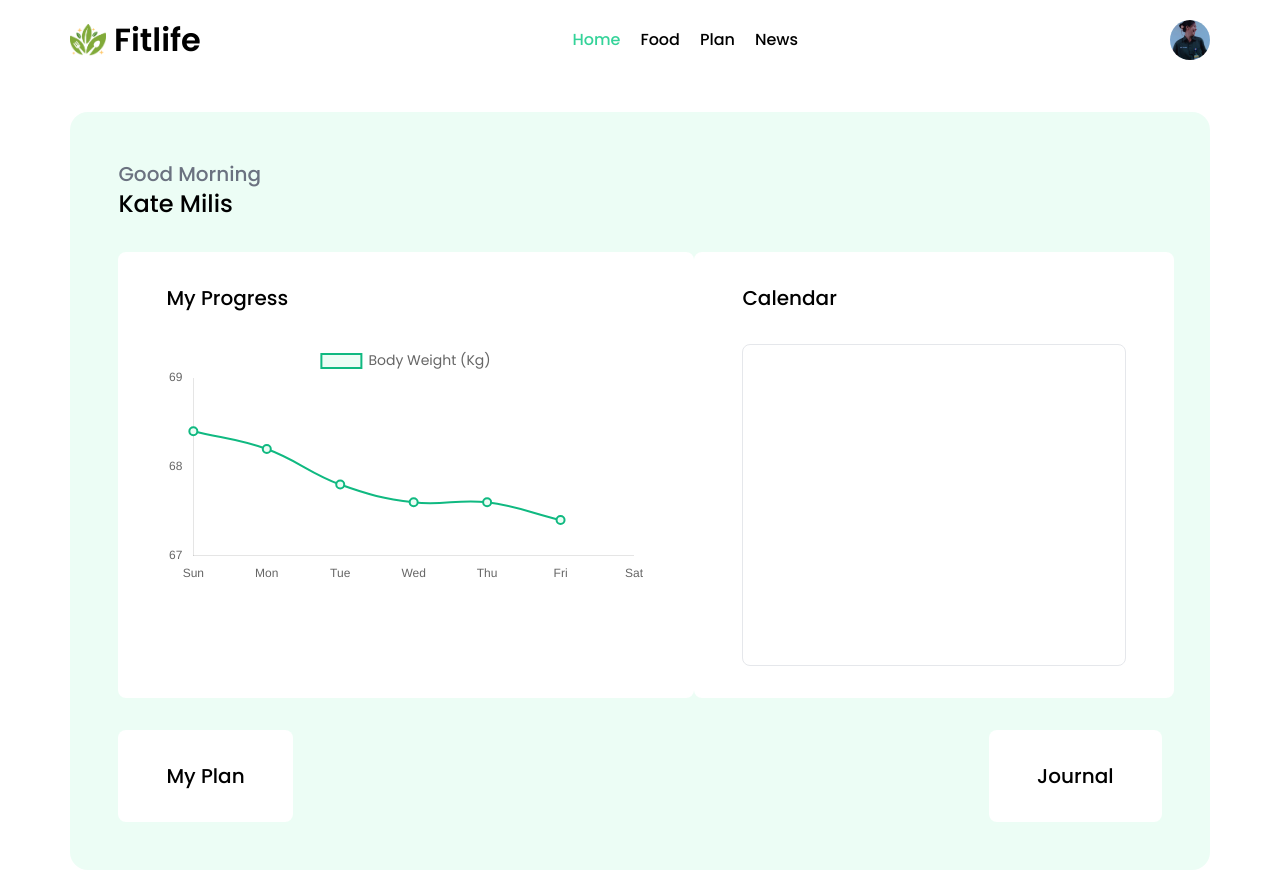
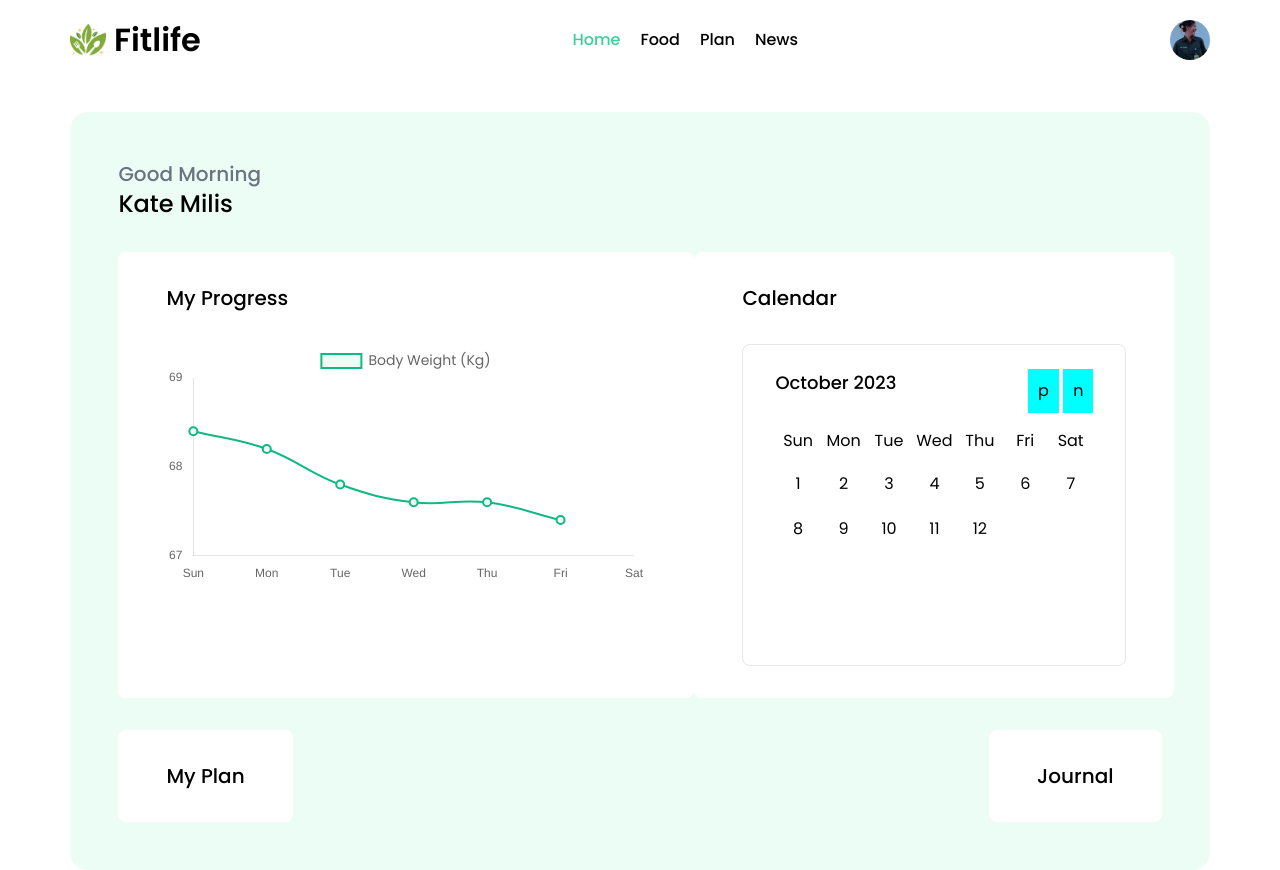
Before and after one commit to julubis/macro13-project, a plain HTML site: page home.html in a window 1280 px wide. Drawn offline with nearby package versions, Linux system fonts and the light colour scheme.

Commit message:
add calendar

```diff
--- a/home.html
+++ b/home.html
@@ -42,7 +42,29 @@
         </section>
         <section class="two">
           <h2 class="text-medium text-2">Calendar</h2>
-          <div class="calendar"></div>
+          <div class="calendar">
+            <div class="header">
+              <p class="text-medium text-3">October 2023</p>
+              <div class="btn-group">
+                <button>p</button>
+                <button>n</button>
+              </div>
+            </div>
+            <div class="body">
+              <div class="day">
+                <p>Sun</p>
+                <p>Mon</p>
+                <p>Tue</p>
+                <p>Wed</p>
+                <p>Thu</p>
+                <p>Fri</p>
+                <p>Sat</p>
+              </div>
+              <div class="date">
+                <button>1</button><button>2</button><button>3</button><button>4</button><button>5</button><button>6</button><button>7</button><button>8</button><button>9</button><button>10</button><button>11</button><button>12</button><button></button><button></button><button></button><button></button><button></button><button></button><button></button><button></button><button></button><button></button><button></button><button></button><button></button><button></button><button></button><button></button>
+              </div>
+            </div>
+          </div>
         </section>
       </div>
       <div class="wrapper">
--- a/scripts/home.js
+++ b/scripts/home.js
@@ -43,3 +43,6 @@ new Chart(ctx, {
     }
   }
 });
+
+const calendar = document.querySelector('.calendar .date')
+// calendar.innerHTML = ""
--- a/styles/pages/home.css
+++ b/styles/pages/home.css
@@ -58,4 +58,41 @@ main {
   border-radius: .5rem;
   margin-top: 2rem;
   border: 1px solid var(--gray-200);
+  padding: 1.5rem 2rem;
 }
+
+.calendar .header {
+  display: flex;
+  flex-direction: row;
+  justify-content: space-between;
+}
+.calendar .btn-group button {
+  padding: .625rem;
+  background-color: aqua;
+}
+
+.calendar .body {
+  margin-top: 1rem;
+}
+
+.calendar .day, .calendar .date {
+  display: grid;
+  grid-template-columns: repeat(7, 1fr);
+  margin-top: .5rem;
+}
+
+.calendar .day p {
+  text-align: center;
+}
+
+.calendar .date button {
+  width: 100%;
+  aspect-ratio: 1 / 1;
+  border-radius: 50%;
+}
+.calendar .date button:hover {
+  background-color: var(--green-400);
+}
+/* .calendar .date button {
+  width: calc(100% / 7);
+} */
--- a/styles/pages/login.css
+++ b/styles/pages/login.css
@@ -26,7 +26,13 @@ main section {
 }
 
 main section:first-child {
+  display: flex;
+  justify-content: center;
   background-color: var(--green-50);
+}
+
+main section:first-child img {
+  width: 75%;
 }
 
 section .card {
--- a/styles/pages/register.css
+++ b/styles/pages/register.css
@@ -26,7 +26,13 @@ main section {
 }
 
 main section:first-child {
+  display: flex;
+  justify-content: center;
   background-color: var(--green-50);
+}
+
+main section:first-child img {
+  width: 75%;
 }
 
 section .card {
```
Also changed, not shown: DetailFood/DetailFoodPage1.html (+1 -1 lines), scripts/plan.js (+44 -0 lines).
